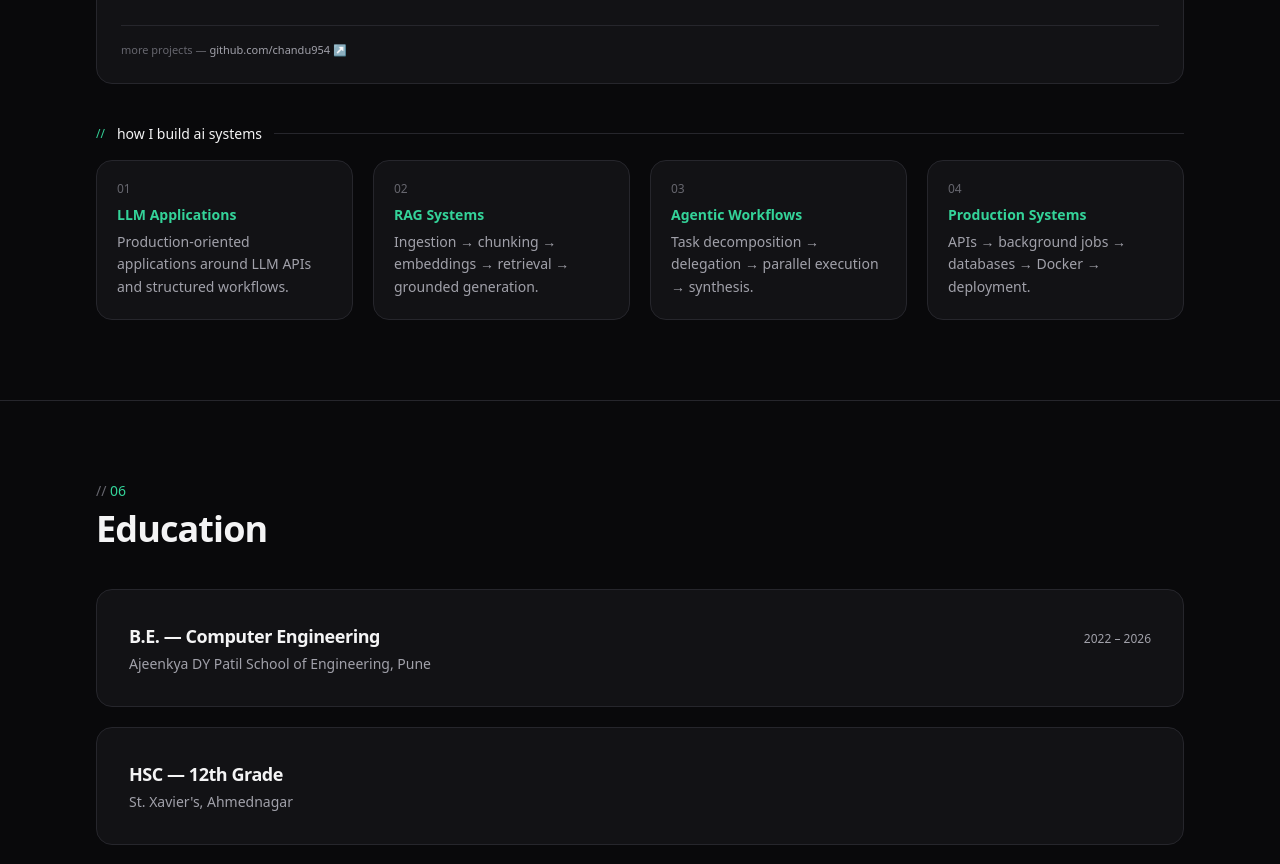
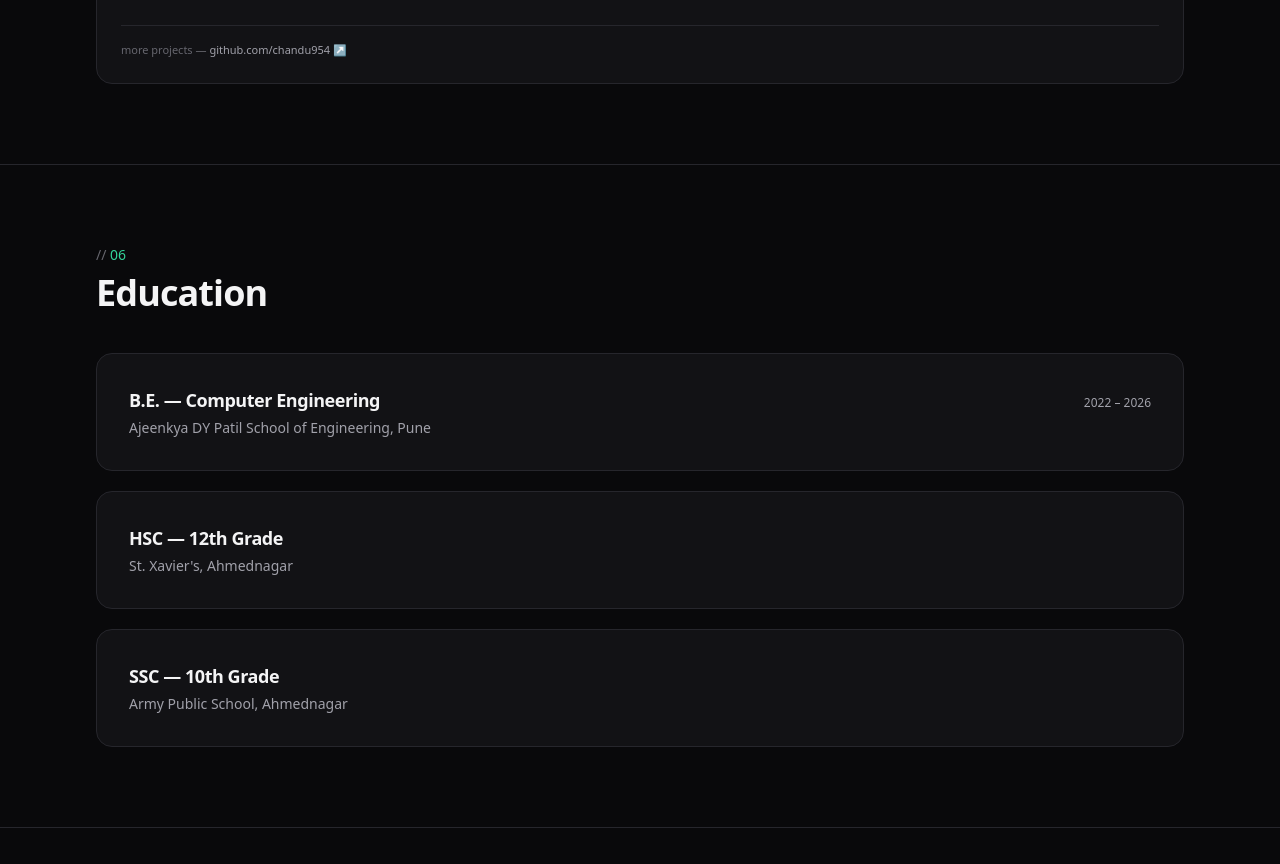
Before and after one commit to chandu954/ashish-chandan-portfolio, a Next.js app: page / in a window 1280 px wide. Shown: the part 9680-10544 px from the top of the page. Built offline with nearby package versions, Linux system fonts and the light colour scheme; no server answers.

Commit message:
skills: remove 'how i build ai systems' capability cards

```diff
--- a/components/Skills.tsx
+++ b/components/Skills.tsx
@@ -1,28 +1,5 @@
 import Reveal from "./Reveal";
 import SectionHeader from "./SectionHeader";
-
-const CAPABILITIES = [
-  {
-    num: "01",
-    title: "LLM Applications",
-    desc: "Production-oriented applications around LLM APIs and structured workflows.",
-  },
-  {
-    num: "02",
-    title: "RAG Systems",
-    desc: "Ingestion → chunking → embeddings → retrieval → grounded generation.",
-  },
-  {
-    num: "03",
-    title: "Agentic Workflows",
-    desc: "Task decomposition → delegation → parallel execution → synthesis.",
-  },
-  {
-    num: "04",
-    title: "Production Systems",
-    desc: "APIs → background jobs → databases → Docker → deployment.",
-  },
-];
 
 const SKILL_GROUPS: [string, [string, number][]][] = [
   [
@@ -123,34 +100,6 @@ export default function Skills() {
             </p>
           </div>
         </Reveal>
-
-        <Reveal delay={0.05}>
-          <div className="mt-10">
-            <div className="flex items-center gap-3">
-              <span className="font-mono text-xs text-accent">{"//"}</span>
-              <h3 className="font-mono text-sm font-medium text-body">
-                how I build ai systems
-              </h3>
-              <span className="h-px flex-1 bg-border" aria-hidden="true" />
-            </div>
-            <div className="mt-4 grid gap-5 sm:grid-cols-2 lg:grid-cols-4">
-              {CAPABILITIES.map((c) => (
-                <div
-                  key={c.num}
-                  className="rounded-2xl border border-border bg-surface p-5 transition-colors hover:border-accent/35"
-                >
-                  <p className="font-mono text-xs text-faint">{c.num}</p>
-                  <h4 className="mt-2 font-mono text-sm font-semibold text-accent">
-                    {c.title}
-                  </h4>
-                  <p className="mt-1.5 text-sm leading-relaxed text-muted">
-                    {c.desc}
-                  </p>
-                </div>
-              ))}
-            </div>
-          </div>
-        </Reveal>
       </div>
     </section>
   );
```
